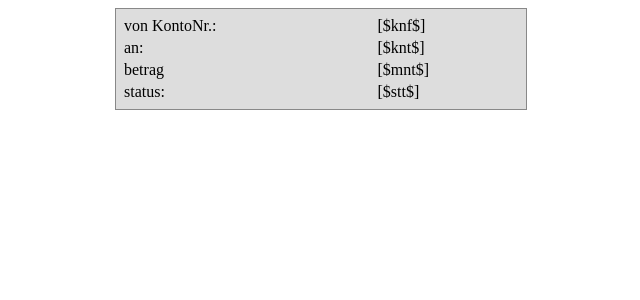
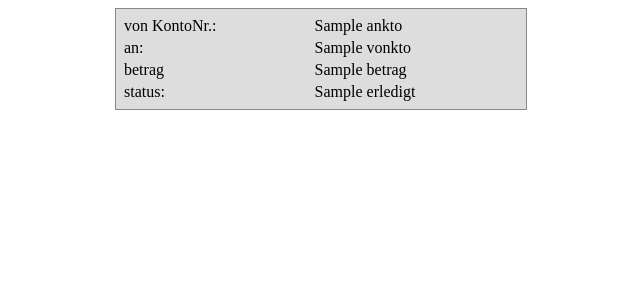
Before and after one commit to hoe-si/new, a Python web app: template templates/return.html in a window 1280 px wide. Shown: the top 300 px of the page, without its empty margins (319-959 px from the left). Run offline with Jinja, Linux system fonts and the light colour scheme; the template is opened without the code that fills it: most values are stand-ins (such as "Sample title", 1, 10 or a date in 2020).

Commit message:
tid problem resolved

```diff
--- a/server.py
+++ b/server.py
@@ -22,7 +22,9 @@ def page_pin():
         "betrag":request.forms.get("betrag"),
         "tid":db.initTransaktion(request.forms.get("vonkto"), request.forms.get("ankto"), request.forms.get("betrag"))
     }
-
+    print("TID"*10)
+    print(params["tid"])
+    params["tid"]=str(params["tid"])
     return template('./templates/pin.html', **params)
 
 @route('/return.html', method="POST")
@@ -37,6 +39,6 @@ def page_return():
         if int(db.getKontostand(request.forms.get("vonkto"))) >= int(request.forms.get("betrag")):
             db.setErledigt(request.forms.get("tid"))
             params["erledigt"]="Erfolgreich"
-    return template('./templates/pin.html', **params)
+    return template('./templates/return.html', **params)
 
 run(host='localhost', port=8000, debug=True)
--- a/templates/return.html
+++ b/templates/return.html
@@ -1,15 +1,15 @@
 <html>
   <head>
     <title>&Uuml;berweisung</title>
-<link rel="stylesheet" type="text/css" href="css/style.css" id="stil">
+<link rel="stylesheet" type="text/css" href="static/style.css" id="stil">
   </head>
   <body>
     <div id="ctn">
      <table>
-	<tr><td>von KontoNr.:</td><td>[$knf$]</td></tr>
-	<tr><td>an:</td><td>[$knt$]</td></tr>
-	<tr><td>betrag</td><td>[$mnt$]</td></tr>
-	<tr><td>status:</td><td>[$stt$]</td></tr>
+	<tr><td>von KontoNr.:</td><td>{{ankto}}</td></tr>
+	<tr><td>an:</td><td>{{vonkto}}</td></tr>
+	<tr><td>betrag</td><td>{{betrag}}</td></tr>
+	<tr><td>status:</td><td>{{erledigt}}</td></tr>
       </table>
     </div>
   </body>
```
